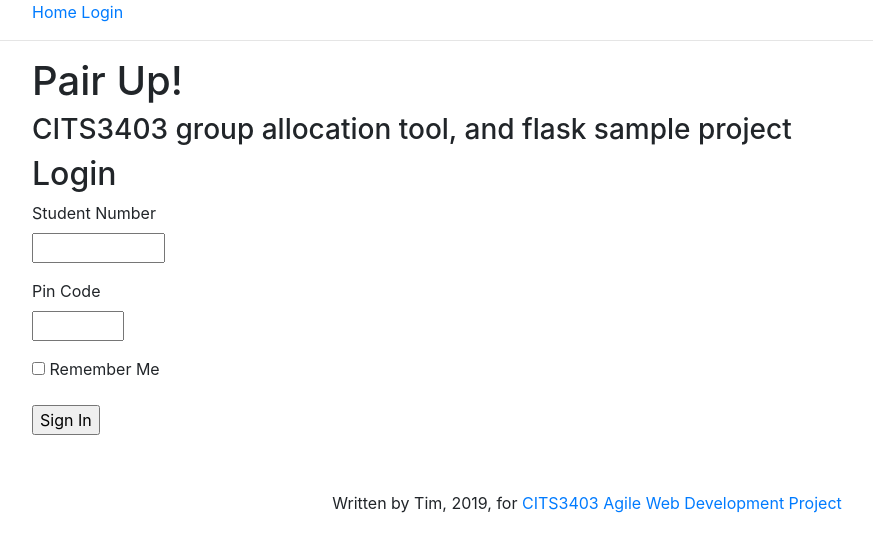
After one commit to drtnf/cits3403-pair-up, a Flask app: page /login in a window 1280 px wide. The commit adds this page. Shown: the top 552 px of the page, without its empty margins (53-926 px from the left). Run offline with Flask 2, Linux system fonts and the light colour scheme; some libraries are stand-ins or nearby versions.

Commit message:
added basic form handling

```diff
--- a/app/__init__.py
+++ b/app/__init__.py
@@ -1,5 +1,7 @@
 from flask import Flask
+from config import Config
 
 app = Flask(__name__)
+app.config.from_object(Config)
 
 from app import routes
--- /dev/null
+++ b/app/forms.py
@@ -0,0 +1,19 @@
+from flask_wtf import FlaskForm
+from wtforms import StringField, PasswordField, BooleanField, SubmitField, SelectField
+from wtforms.validators import DataRequired, regexp
+
+class LoginForm(FlaskForm):
+    studentNumber = StringField('Student Number', validators=[DataRequired(), regexp('^\d{8}$')])
+    pinCode = PasswordField('Pin Code', validators=[regexp('^\d{4}$')])
+    remember_me = BooleanField('Remember Me')
+    submit =SubmitField('Sign In')
+
+class projectForm(FlaskForm):
+    cits3403Days = [(1,'Monday May 20, 2-4, CSSE:2.01'),(2,'Wednesday May 22, 2-4, ELEC:1.51'),(3,'Wednesday May 24, 2-4, CSSE:2.01')]
+    cits5505Days = [(4,'Wednesday May 22, 12-2, CSSE:2.03')]
+    cits3403Times = [(1,'4.00-4.05')]
+    partnerNumber = StringField('Student Number', validators=[DataRequired()])
+    projectDescription = StringField('Project Description', validators=[DataRequired()])
+    demonstrationTute = SelectField('Laboratory', choices=cits3403Days)
+    demonstrationTime = SelectField('Time', choices=cits3403Times)
+    #put in dynamic update here
--- a/app/routes.py
+++ b/app/routes.py
@@ -1,5 +1,6 @@
-from flask import render_template
+from flask import render_template, flash, redirect, url_for
 from app import app
+from app.forms import LoginForm
 
 @app.route('/')
 @app.route('/index')
@@ -14,3 +15,11 @@ def index():
                 }
             }]
     return render_template('index.html', projects=projects)
+
+@app.route('/login', methods=['GET','POST'])
+def login():
+    form = LoginForm()
+    if form.validate_on_submit():
+        flash('login requested for student {}, remember_me={}'.format(form.studentNumber.data, form.remember_me.data))
+        return redirect(url_for('index'))
+    return render_template('login.html',title="Sign in", form = form)
--- a/app/templates/base.html
+++ b/app/templates/base.html
@@ -5,7 +5,7 @@
       <link rel="stylesheet" href="static/bootstrap-theme.min.css">
       <meta name="viewport" content="width=device-width, initial-scale=1.0">
 
-      //include AJAX function to check group, probably put in script files
+    <!--include AJAX function to check group, probably put in script files-->
     <script>
       checkStudentNumber(){
         //check student number
@@ -18,6 +18,20 @@
   </head>
 
   <body>
+    <div class='container'>
+      <a href='{{ url_for("index") }}'>Home</a>
+      <a href='{{ url_for("login") }}'>Login</a>
+    </div>
+    <hr>
+    {% with messages = get_flashed_messages() %}
+    {% if messages %}
+    <ul>
+      {% for message in messages %}
+      <li> {{ message }} </li>
+      {% endfor %}
+    </ul>
+    {% endif %}
+    {% endwith %}
     <div class='container'>
     <h1>Pair Up!<h1>
         <h3>CITS3403 group allocation tool, and flask sample project</h3>
--- a/app/templates/index.html
+++ b/app/templates/index.html
@@ -1,12 +1,6 @@
 {% extends "base.html" %}
 
 {% block content %}
-  <form name='login' action='' method='post'>
-    <div class='form-group'>
-      <label for="studNo">Student Number:<label>
-      <input type="text" class="form-control" id="studNo" name="studNo" placeholder="what's your student number"></div>
-      <button type='submit' class='btn btn-success'>Login/Register</button>
-    </div>
 
   <div class='table-responsive'>
   <h3>Registered project list</h3>
--- /dev/null
+++ b/app/templates/login.html
@@ -0,0 +1,27 @@
+{% extends "base.html" %}
+
+{% block content %}
+<h2>Login</h2>
+
+  <form name='login' action='' method='post' novalidate>
+    <div class='form-group'>
+      {{form.hidden_tag()}}
+      <p>
+      {{ form.studentNumber.label }}<br>
+      {{ form.studentNumber(size=8) }}
+      {% for error in form.studentNumber.errors %}
+      <span style="color:red;">[{{ error}}]</span>
+      {% endfor %}
+      </p>
+      <p>
+      {{ form.pinCode.label }}<br>
+      {{ form.pinCode(size=4) }}
+      {% for error in form.pinCode.errors %}
+      <span style="color:red;">[{{ error}}]</span>
+      {% endfor %}
+      </p>
+      <p> {{form.remember_me() }} {{form.remember_me.label }}</p>
+      <p> {{ form.submit() }}</p>
+    </div>
+  </form>
+  {% endblock %}
--- /dev/null
+++ b/config.py
@@ -0,0 +1,4 @@
+import os
+
+class Config(object):
+    SECRET_KEY = os.environ.get('SECRET_KEY') or 'sshh!'
```
Also changed, not shown: app/templates/project.html (added, +42 -0 lines), 2 other files.
